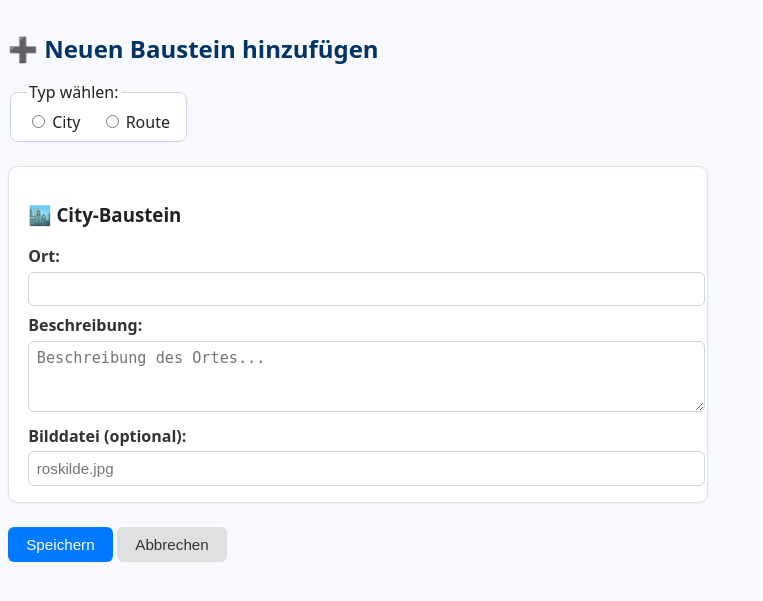
After one commit to windrunnerz/reiseplan-poc, a Flask app: page /add_baustein in a window 1280 px wide. The commit adds this page. Shown: the top 601 px of the page, without its empty margins (0-763 px from the left). Run offline with Flask 3, Linux system fonts and the light colour scheme.

Commit message:
feat: add new Baustein form page and integrate flash + route logic
- Added new page `add_baustein.html` with dynamic form (City/Route) and basic styling
- Added button on index page linking to Baustein form
- Implemented flash message display after form submission
- Added new Flask route `/add_baustein` (GET/POST) for form handling
- Introduced helper function `get_orte()` to avoid redundant code for start/ziel/city lists

(Purpose: enables adding new City/Route entries via web form and demonstrates data-driven flexibility)

```diff
--- a/src/app.py
+++ b/src/app.py
@@ -1,4 +1,4 @@
-from flask import Flask, render_template, request
+from flask import Flask, render_template, request, redirect, url_for, flash
 from src.reiseplan_service import lade_bausteine, erzeuge_reiseplan, build_graph, finde_route_pfad
 from src.config import TEMPLATE_DIR, STATIC_DIR
 
@@ -7,6 +7,20 @@ app = Flask(
     template_folder=str(TEMPLATE_DIR),
     static_folder=str(STATIC_DIR),
 )
+app.secret_key = "supersecretkey"
+
+def get_orte():
+    """Lädt Bausteine und gibt Start-, Ziel- und City-Orte sortiert zurück."""
+    bausteine = lade_bausteine()
+
+    routen = [b for b in bausteine if b["type"].startswith("route_")]
+    cities = [b for b in bausteine if b["type"] == "city"]
+
+    start_orte = sorted({b["start_ort"] for b in routen})
+    ziel_orte = sorted({b["ziel_ort"] for b in routen})
+    stadt_orte = sorted({b["ort"] for b in cities})
+
+    return start_orte, ziel_orte, stadt_orte
 
 @app.route("/reiseplan", methods=["GET", "POST"])
 def reiseplan():
@@ -66,18 +80,29 @@ def reiseplan():
         route_chain=route_chain
     )
 
+@app.route("/add_baustein", methods=["GET", "POST"])
+def add_baustein():
+    if request.method == "POST":
+        form_data = request.form.to_dict()
+        print("📨 Neues Formular erhalten:")
+        for key, value in form_data.items():
+            print(f" - {key}: {value}")
+
+        flash("✅ Neuer Baustein erfolgreich gespeichert.")
+        return redirect(url_for("index"))
+
+    # GET → Formular anzeigen
+    start_orte, ziel_orte, stadt_orte = get_orte()
+    return render_template(
+        "add_baustein.html",
+        start_orte=start_orte,
+        ziel_orte=ziel_orte,
+        stadt_orte=stadt_orte
+    )
 
 @app.route("/")
 def index():
-    bausteine = lade_bausteine()
-
-    routen = [b for b in bausteine if b["type"].startswith("route_")]
-    cities = [b for b in bausteine if b["type"] == "city"]
-
-    start_orte = sorted({b["start_ort"] for b in routen})
-    ziel_orte = sorted({b["ziel_ort"] for b in routen})
-    stadt_orte = sorted({b["ort"] for b in cities})
-
+    start_orte, ziel_orte, stadt_orte = get_orte()
     return render_template(
         "index.html",
         start_orte=start_orte,
--- /dev/null
+++ b/templates/add_baustein.html
@@ -0,0 +1,163 @@
+<!DOCTYPE html>
+<html lang="de">
+<head>
+  <meta charset="UTF-8">
+  <meta name="viewport" content="width=device-width, initial-scale=1.0">
+  <style>
+    /* Allgemeines Layout */
+    body {
+        font-family: system-ui, sans-serif;
+        background-color: #f7f9fc;
+        color: #222;
+    }
+
+    h2 {
+        color: #003366;
+        margin-bottom: 1rem;
+    }
+
+    fieldset {
+        display: inline-block;
+        padding: 0.5em 1em;
+        border: 1px solid #cdd6e0;
+        border-radius: 8px;
+        background: #fff;
+        margin-bottom: 1.5em;
+    }
+
+    /* Eingabeblöcke für City und Route */
+    .form-section {
+        background: #ffffff;
+        border: 1px solid #dce3ec;
+        border-radius: 10px;
+        padding: 1em 1.2em;
+        margin-bottom: 1.5em;
+        box-shadow: 0 1px 3px rgba(0,0,0,0.05);
+    }
+
+    .form-section label {
+        display: block;
+        font-weight: 600;
+        margin-top: 0.5em;
+        color: #333;
+    }
+
+    .form-section input[type="text"],
+    .form-section textarea,
+    .form-section select {
+        width: 100%;
+        padding: 0.5em;
+        border: 1px solid #ccd4dd;
+        border-radius: 6px;
+        font-size: 0.95rem;
+        margin-top: 0.3em;
+    }
+
+    /* Buttons */
+    .btn {
+        background-color: #007bff;
+        color: #fff;
+        border: none;
+        border-radius: 6px;
+        padding: 0.6em 1.2em;
+        cursor: pointer;
+        font-size: 0.95rem;
+    }
+
+    .btn:hover {
+        background-color: #005dc1;
+    }
+
+    .btn.cancel {
+        background-color: #e0e0e0;
+        color: #333;
+    }
+
+    .btn.cancel:hover {
+        background-color: #ccc;
+    }
+  </style>
+  <title>Neuen Baustein hinzufügen</title>
+</head>
+<body>
+  <main class="container" style="max-width: 700px; margin-top: 2rem;">
+    <h2>➕ Neuen Baustein hinzufügen</h2>
+
+    <form action="{{ url_for('add_baustein') }}" method="post" id="bausteinForm">
+      <fieldset>
+        <legend>Typ wählen:</legend>
+        <label>
+          <input type="radio" name="type" value="city" required> City
+        </label>
+        <label style="margin-left: 1em;">
+          <input type="radio" name="type" value="route"> Route
+        </label>
+      </fieldset>
+
+      <!-- 🏙️ City-Felder -->
+      <div id="cityFields" class="form-section">
+        <h3>🏙️ City-Baustein</h3>
+        <label for="ort">Ort:</label>
+        <input type="text" id="ort" name="ort" required>
+
+        <label for="text">Beschreibung:</label>
+        <textarea id="text" name="text" rows="3" placeholder="Beschreibung des Ortes..."></textarea>
+
+        <label for="image">Bilddatei (optional):</label>
+        <input type="text" id="image" name="image" placeholder="roskilde.jpg">
+      </div>
+
+      <!-- 🛣️ Route-Felder -->
+      <div id="routeFields" class="form-section" style="display: none;">
+        <h3>🛣️ Route-Baustein</h3>
+        <label for="start_ort">Start-Ort:</label>
+        <select id="start_ort" name="start_ort" required>
+            {% for ort in start_orte %}
+            <option value="{{ ort | lower }}">{{ ort }}</option>
+            {% endfor %}
+        </select>
+
+        <label for="ziel_ort">Ziel-Ort:</label>
+        <select id="ziel_ort" name="ziel_ort" required>
+            {% for ort in ziel_orte %}
+            <option value="{{ ort | lower }}">{{ ort }}</option>
+            {% endfor %}
+        </select>
+
+        <label for="route_text">Beschreibung:</label>
+        <textarea id="route_text" name="text" rows="3" placeholder="Beschreibung der Route..."></textarea>
+      </div>
+
+      <div style="margin-top: 1em;">
+        <button type="submit" class="btn">Speichern</button>
+        <button id="cancelBtn" class="btn cancel">Abbrechen</button>
+
+        <script>
+        document.getElementById('cancelBtn').addEventListener('click', () => {
+            window.location.href = "{{ url_for('index') }}";
+        });
+        </script>
+      </div>
+    </form>
+  </main>
+
+  <script>
+    // JS zum Umschalten der Felder
+    const radios = document.querySelectorAll('input[name="type"]');
+    const cityFields = document.getElementById('cityFields');
+    const routeFields = document.getElementById('routeFields');
+
+    radios.forEach(radio => {
+      radio.addEventListener('change', () => {
+        if (radio.value === 'city') {
+          cityFields.style.display = 'block';
+          routeFields.style.display = 'none';
+        } else {
+          cityFields.style.display = 'none';
+          routeFields.style.display = 'block';
+        }
+      });
+    });
+  </script>
+</body>
+</html>
```
Also changed, not shown: templates/index.html (+16 -3 lines).
